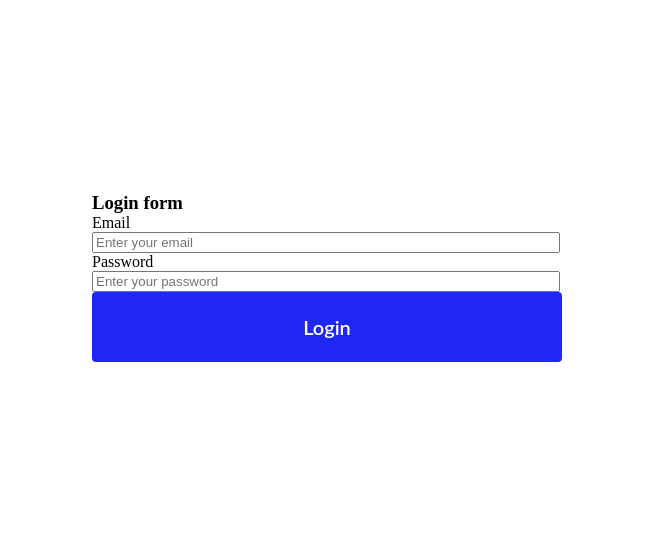
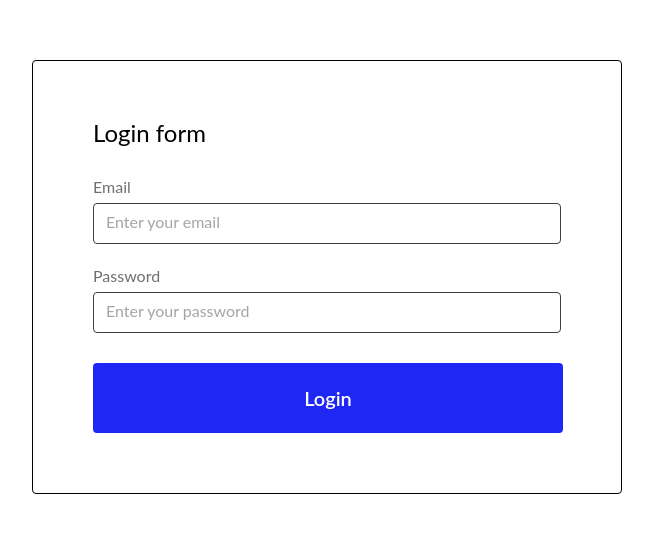
Before and after one commit to Badaev-Aleksandr/42.2-React, a React (Create React App) app: page / in a window 1280 px wide. Shown: the part 123-656 px from the top of the page, without its empty margins (313-966 px from the left). Built offline with nearby package versions, Linux system fonts and the light colour scheme.

Commit message:
Add homework03

```diff
--- a/src/components/Input/styles.css
+++ b/src/components/Input/styles.css
@@ -1,10 +1,29 @@
-.input-label-wrapper{
-display: flex;
-flex-direction: column;
-
+.input-label-wrapper {
+    display: flex;
+    flex-direction: column;
+    gap: 4px;
 }
 
-input{
-    width: 468px;
+label {
+    font-weight: 400;
+    font-size: 16px;
+    line-height: 24px;
+    color: #6F6F6F
+}
 
+input {
+    padding: 12px;
+    gap: 10px;
+    border: 1px solid #3F3F3F;
+    border-radius: 4px;
+    background: #FFFFFF;
 }
+
+input::placeholder {
+    opacity: 40%;
+    font-weight: 400;
+    font-size: 16px;
+    line-height: 24px;
+    color: #1E1E1E;
+    font-family: Lato;
+}
--- a/src/components/LoginForm/LoginForm.jsx
+++ b/src/components/LoginForm/LoginForm.jsx
@@ -6,6 +6,7 @@ function LoginForm() {
   return (
     <div className="loginForm-wrapper">
       <h3>Login form</h3>
+      <div className="input-container">
         <Input
           name={"userEmail"}
           type={"email"}
@@ -20,7 +21,8 @@ function LoginForm() {
           label={"passwordId"}
           labelName={"Password"}
         />
-      <Button buttonName={"Login"} type={"reset"} />
+      </div>
+      <Button buttonName={"Login"} type={"submit"} />
     </div>
   );
 }
--- a/src/components/LoginForm/styles.css
+++ b/src/components/LoginForm/styles.css
@@ -1,3 +1,24 @@
-.loginForm-wrapper{
+.loginForm-wrapper {
+    display: flex;
+    flex-direction: column;
+    width: 590px;
+    padding: 60px;
+    gap: 30px;
+    border: 1px solid #000000;
+    border-radius: 4px;
+    background: #FFFFFF;
+    font-family: Lato;
+}
 
+h3 {
+    line-height: 24px;
+    font-weight: 400;
+    font-size: 24px;
+    color: #000000;
 }
+
+.input-container {
+    display: flex;
+    flex-direction: column;
+    gap: 20px;
+}
```
Also changed, not shown: src/components/Button/Button.jsx (+4 -4 lines), src/components/Input/Input.jsx (+14 -7 lines). Lines whose indentation alone changed are shown as unchanged.
